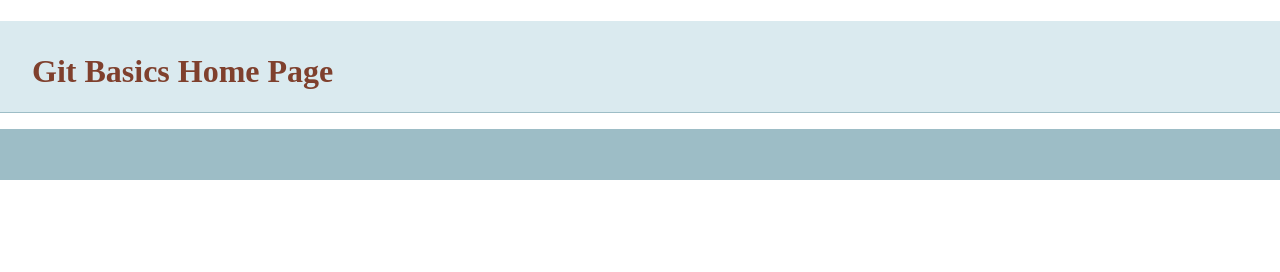
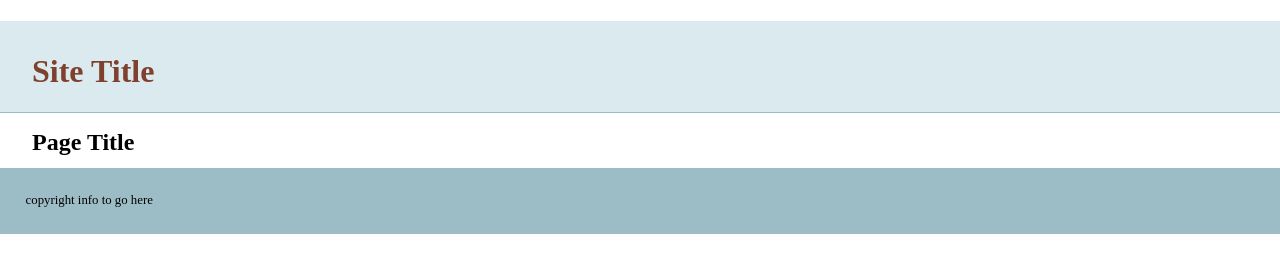
Before and after one commit to kuzman99/git-basics, a plain HTML site: page index.html in a window 1280 px wide. Drawn offline with nearby package versions, Linux system fonts and the light colour scheme.

Commit message:
added more info

```diff
--- a/index.html
+++ b/index.html
@@ -14,13 +14,15 @@
     </head>
     <body>
     <header>
-	<h1>Git Basics Home Page</h1>
+	<h1>Site Title</h1>
     </header>
     <nav id="pageNav">
     </nav>
     <main>
+        <h2>Page Title</h2>
     </main>
     <footer>
+        copyright info to go here
     </footer>
         <script>
 //use the modernizr load to load up external scripts. This will load the scripts asynchronously, but the order listed matters. Although it will load all scripts in parallel, it will execute them in the order listed
```
